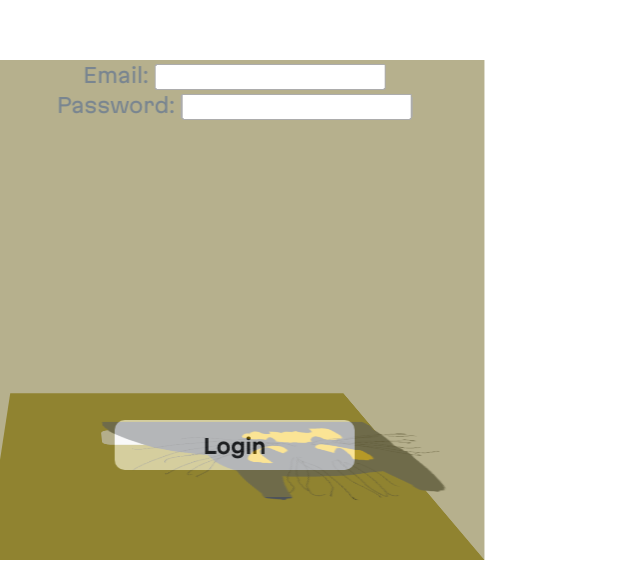
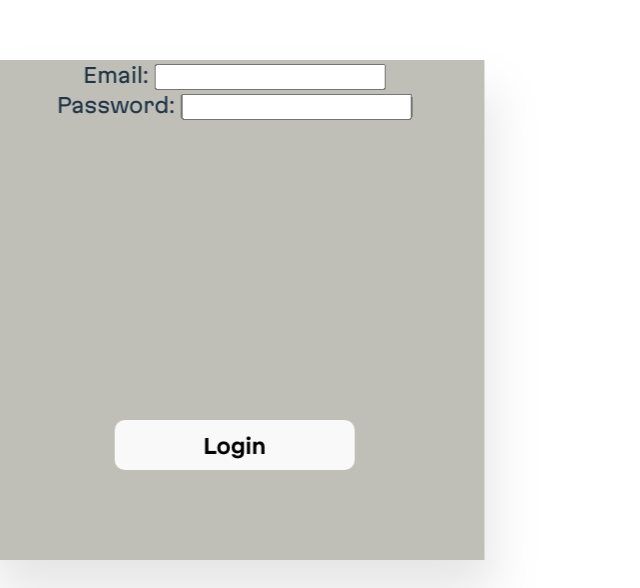
Before and after one commit to Fedinyak/auth-form-game, a React (Vite) app: page / in a window 1280 px wide. Shown: the part 212-800 px from the top of the page, without its empty margins (0-640 px from the left). Built offline with nearby package versions, Linux system fonts and the light colour scheme.

Commit message:
Add cat shadows

```diff
--- a/src/App.css
+++ b/src/App.css
@@ -82,6 +82,7 @@ body {
   max-width: 1280px;
   margin: 0 auto;
   margin-bottom: 1000px;
+  filter: drop-shadow(0.5em 2em 1.5em oklch(0% 0 0 / 0.1));
 }
 
 .form {
@@ -119,7 +120,7 @@ body {
   position: absolute;
   width: 400px;
   height: 400px;
-  background-color: rgb(69, 98, 74);
+  background-color: oklch(70% 0.01 100);
   /* transform: rotateX(90deg) translateZ(200px); */
   transform: rotateX(90deg) rotateY(0deg) translateZ(200px);
   opacity: 0;
@@ -175,9 +176,13 @@ body {
   background-size: contain;
   background-repeat: no-repeat;
   background-position: center;
-  opacity: 1;
+  filter: drop-shadow(0 0 1em oklch(0% 0 0 / 0.4));
+  /* opacity: 1; */
+  opacity: 0;
   transform: rotateX(-90deg) translateX(100px) translateY(-120px)
     translateZ(200px);
+  /* box-shadow: 0px 10px 20px 5px rgba(16, 16, 16, 0.07),
+    0px 10px 20px 5px rgba(16, 16, 16, 0.04); */
 }
 
 .angry .cat {
@@ -248,6 +253,7 @@ body {
   background-size: contain;
   background-repeat: no-repeat;
   background-position: center;
+  filter: drop-shadow(0.5em 2em 1.5em oklch(0% 0 0 / 0.3));
   opacity: 0;
   display: none;
   /* opacity: 1; */
@@ -313,13 +319,13 @@ body {
 .cube-front-side {
   position: absolute;
 
-  background-color: oklch(58.108% 0.07922 100.633);
+  background-color: oklch(80% 0.01 100);
   width: 400px;
   height: 400px;
   transition: transform 1s ease 0s;
   transform: rotateX(0deg) translateZ(200px);
-  opacity: 0.6;
-  /* opacity: 1; */
+  /* opacity: 0.6; */
+  opacity: 1;
 
   /* backface-visibility: hidden; */
 }
@@ -328,7 +334,10 @@ body {
   position: absolute;
   width: 400px;
   height: 400px;
-  background-color: oklch(64.68% 0.12845 99.826);
+  background-color: oklch(80% 0.01 100);
+  /* filter: drop-shadow(0.5em 2em 1.5em oklch(0% 0 0 / 0.3)); */
+  /* box-shadow: 0px 10px 20px 5px rgba(16, 16, 16, 0.704); */
+  /* inset 0px 10px 20px 5px rgba(16, 16, 16, 0.468); */
   transition: transform 0.5s ease 0s;
   transform: rotateX(-90deg) translateZ(200px);
   /* opacity: 0.6; */
--- a/src/components/Score.jsx
+++ b/src/components/Score.jsx
@@ -1,5 +1,4 @@
 const Score = ({ score }) => {
-  console.log((score.player === 0) & (score.cat === 0), "dfsdfsf");
   return (
     <div className="score-container">
       {score.player === 0 && score.cat === 0 ? (
@@ -9,9 +8,6 @@ const Score = ({ score }) => {
           {score.player}:{score.cat}
         </p>
       )}
-      {/* <p className="score-numbers">
-        {score.player}:{score.cat}
-      </p> */}
     </div>
   );
 };
```
